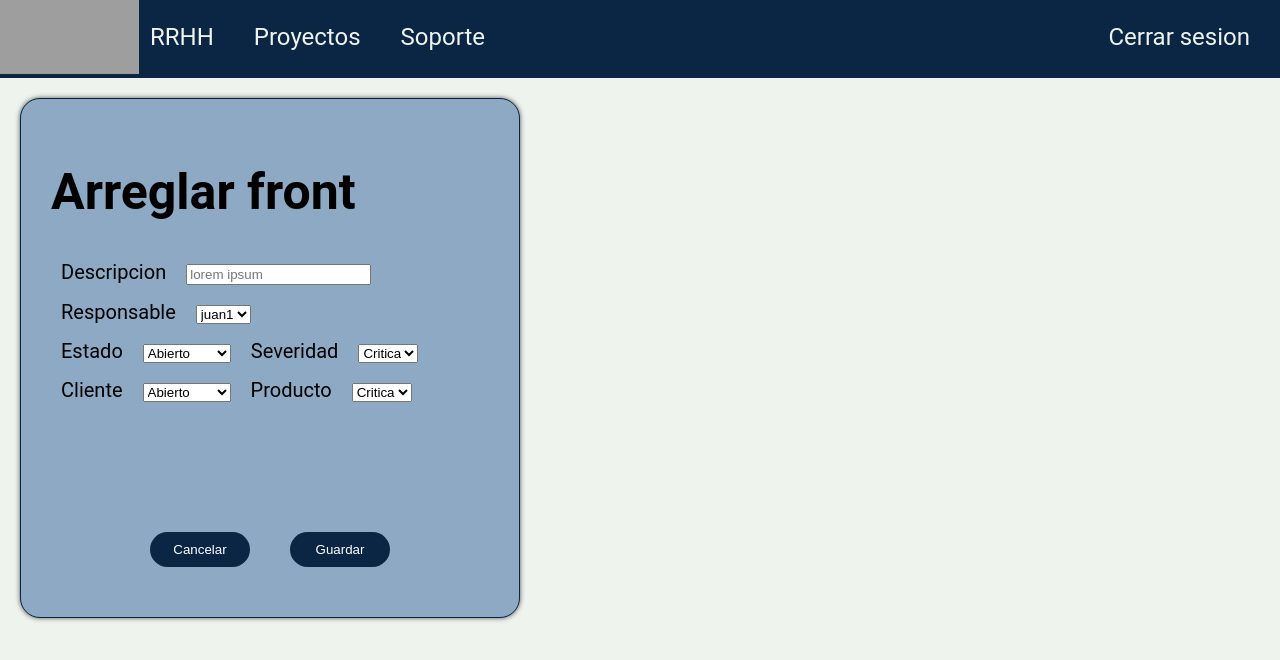
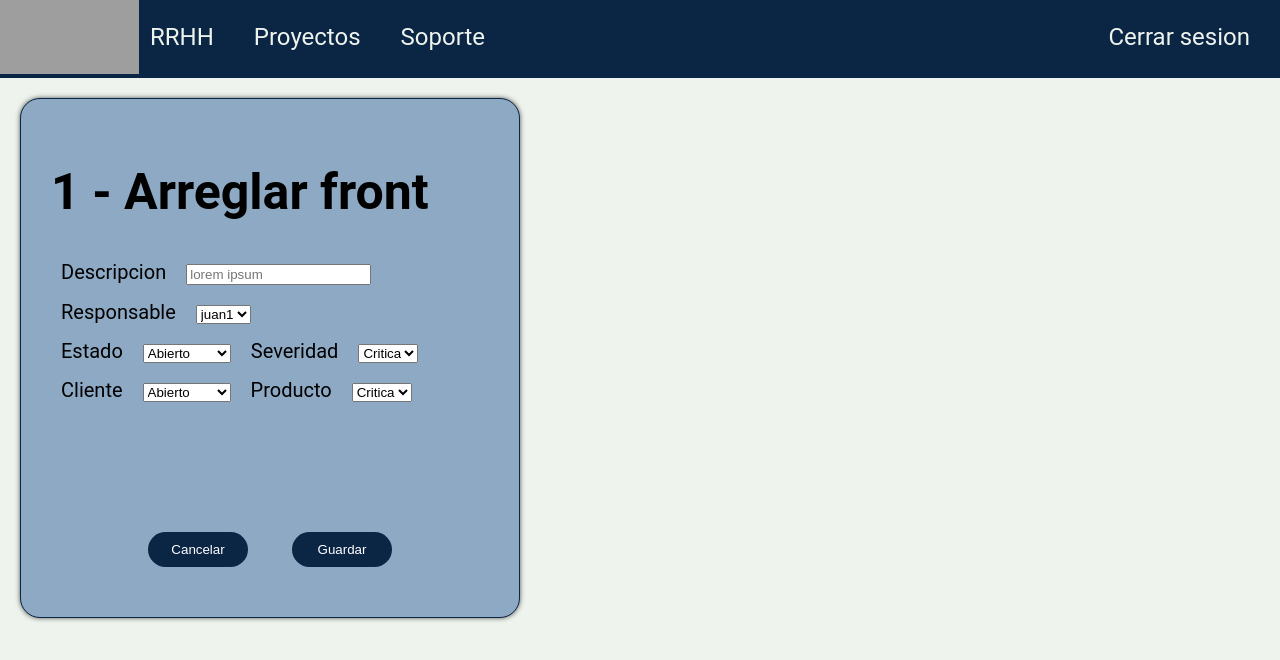
Before and after one commit to BrunoPasca/tribu_2_2022_2c, a Next.js app: page /moduloSoporte/ticketsEdit/1 in a window 1280 px wide. Shown: the top 660 px of the page. Built offline with nearby package versions, Linux system fonts and the light colour scheme; grey boxes are pictures that could not be loaded.

Commit message:
ticketEdit cancelar devuelve a visualizacion

```diff
--- a/pages/moduloSoporte/ticketsEdit/[id].tsx
+++ b/pages/moduloSoporte/ticketsEdit/[id].tsx
@@ -3,6 +3,7 @@ import styles from '../../../styles/ticket.module.css'
 import Head_ from '../../head'
 import Header from '../../header'
 import { useRouter } from 'next/router';
+import Link from 'next/link';
 
 
 export default function TicketEdit() {
@@ -137,7 +138,7 @@ export default function TicketEdit() {
       <Header></Header>
 
       <div className={styles.camposForm}>
-            <h1>{ticket?.titulo}</h1>
+            <h1>{ticket?.id} - {ticket?.titulo}</h1>
 
             <label htmlFor="last">Descripcion</label>
             <input type="text" id="last" name="last" required placeholder={ticket?.descripcion}/>
@@ -185,7 +186,7 @@ export default function TicketEdit() {
             <br></br>
 
             <div className={styles.botonesView}>
-                  <button type="reset">Cancelar</button>
+            <Link href={'/moduloSoporte/tickets/' + id}> <button type="reset">Cancelar</button> </Link>
                   <button type="submit">Guardar</button>
             <div/>
 
```
